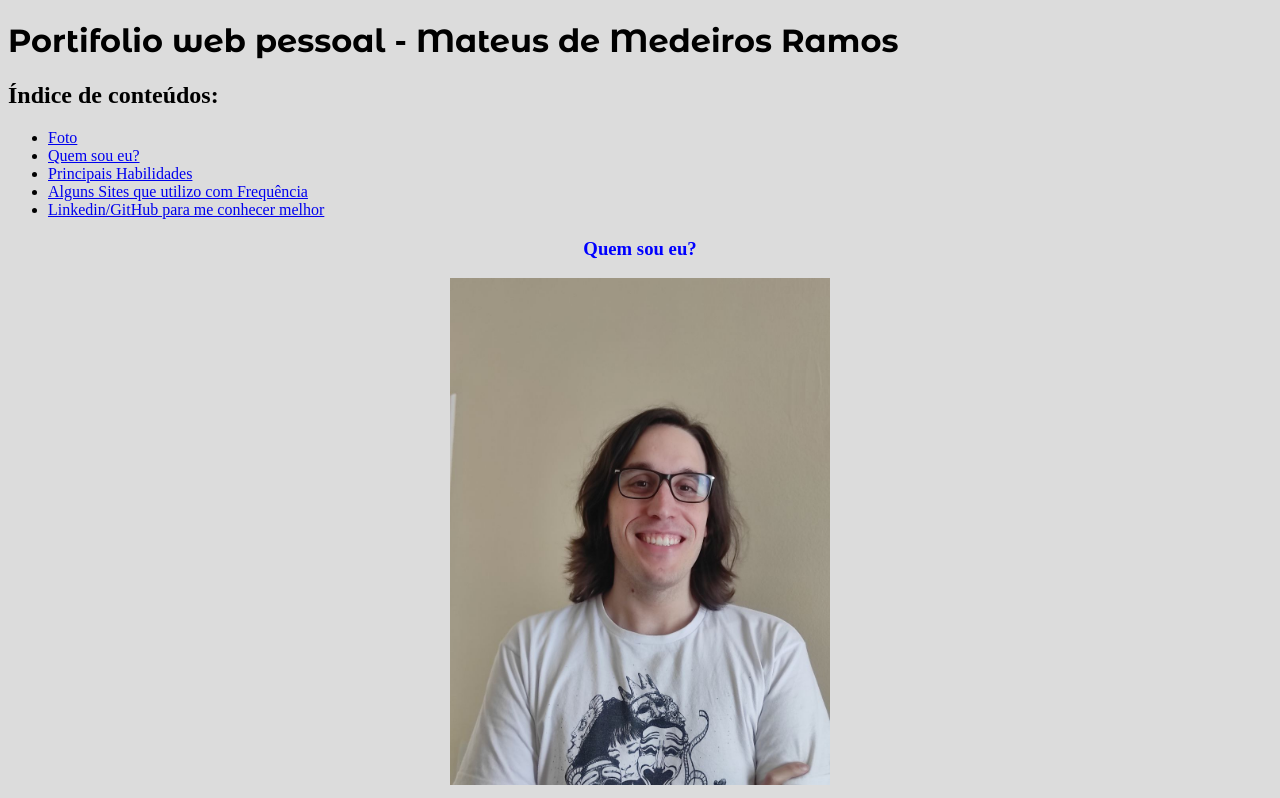
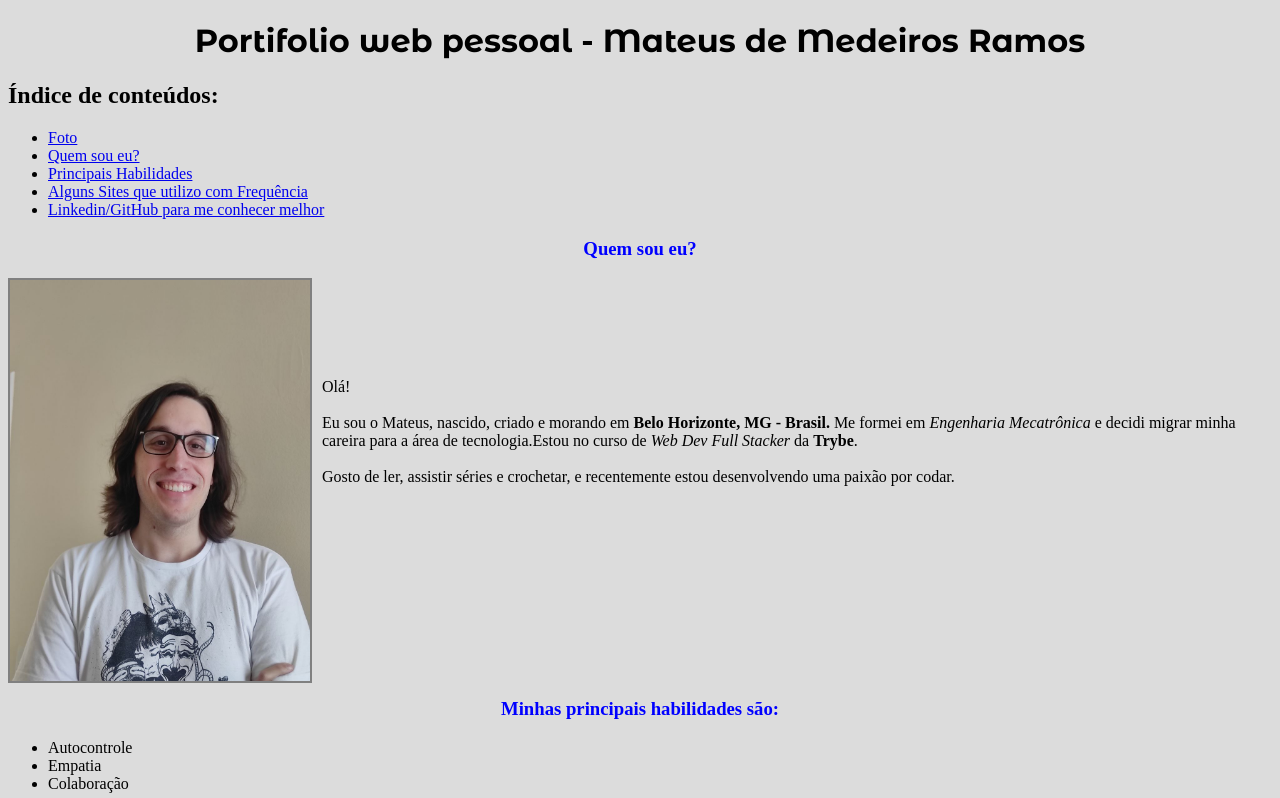
Before and after one commit to mateusDMRamos/mateusDMRamos.github.io, a plain HTML site: page index.html in a window 1280 px wide. Shown: the top 798 px of the page. Drawn offline with Linux system fonts and the light colour scheme.

Commit message:
adicionadas algumas modificações na imagem, no título da página e na descrição

```diff
--- a/index.html
+++ b/index.html
@@ -21,12 +21,13 @@
     </ul>
         <!--Foto e Descrição-->
     <h3>Quem sou eu?</h3>
-    <img src="photo_5080224211657665291_y.jpeg" alt="Autor do portifólio sorrindo: homem branco de cabelo castanho comprido até o pescoço. usando óculos de armação preta" id="foto" width="400px">
-    <p id="desc">Olá!<br><br>Eu sou o Mateus, nascido, criado e morando em <strong>Belo Horizonte, MG - Brasil.</strong> Me formei em <em>Engenharia Mecatrônica</em> e decidi migrar minha careira para a área de tecnologia.Estou no curso de <em>Web Dev Full Stacker</em> da <strong>Trybe</strong>.
-    <br>
-    <br>
-    Gosto de ler, assistir séries e crochetar, e recentemente estou desenvolvendo uma paixão por codar.</p>
-
+    <div>
+      <img src="photo_5080224211657665291_y.jpeg" alt="Autor do portifólio sorrindo: homem branco de cabelo castanho comprido até o pescoço. usando óculos de armação preta" id="foto" width="400px">
+      <p id="desc">Olá!<br><br>Eu sou o Mateus, nascido, criado e morando em <strong>Belo Horizonte, MG - Brasil.</strong> Me formei em <em>Engenharia Mecatrônica</em> e decidi migrar minha careira para a área de tecnologia.Estou no curso de <em>Web Dev Full Stacker</em> da <strong>Trybe</strong>.
+      <br>
+      <br>
+      Gosto de ler, assistir séries e crochetar, e recentemente estou desenvolvendo uma paixão por codar.</p>
+    </div>
     <!--Lista de Habilidades-->
 
     <h3 id="habilidades">Minhas principais habilidades são: </h3>
--- a/style.css
+++ b/style.css
@@ -1,16 +1,26 @@
 img{
-    display: block;
-    margin-left: auto;
-    margin-right: auto;
-    width: 30%;
+    width: 300px;
+    float: left;
+    padding: 2px;
+    background-color: gray;
 }
 body{
-    background-color: gainsboro;
+    background: gainsboro;
 }
 h1{
-    font-family: 'Montserrat Alternates';
+    font-family: 'Montserrat Alternates', sans-serif;
+    text-align: center;
 }
 h3{
     color: blue;
     text-align: center;
 }
+div{
+    height: 401px;
+}
+
+#desc{
+    position: relative;
+    left: 10px;
+    top: 100px;
+}
```
